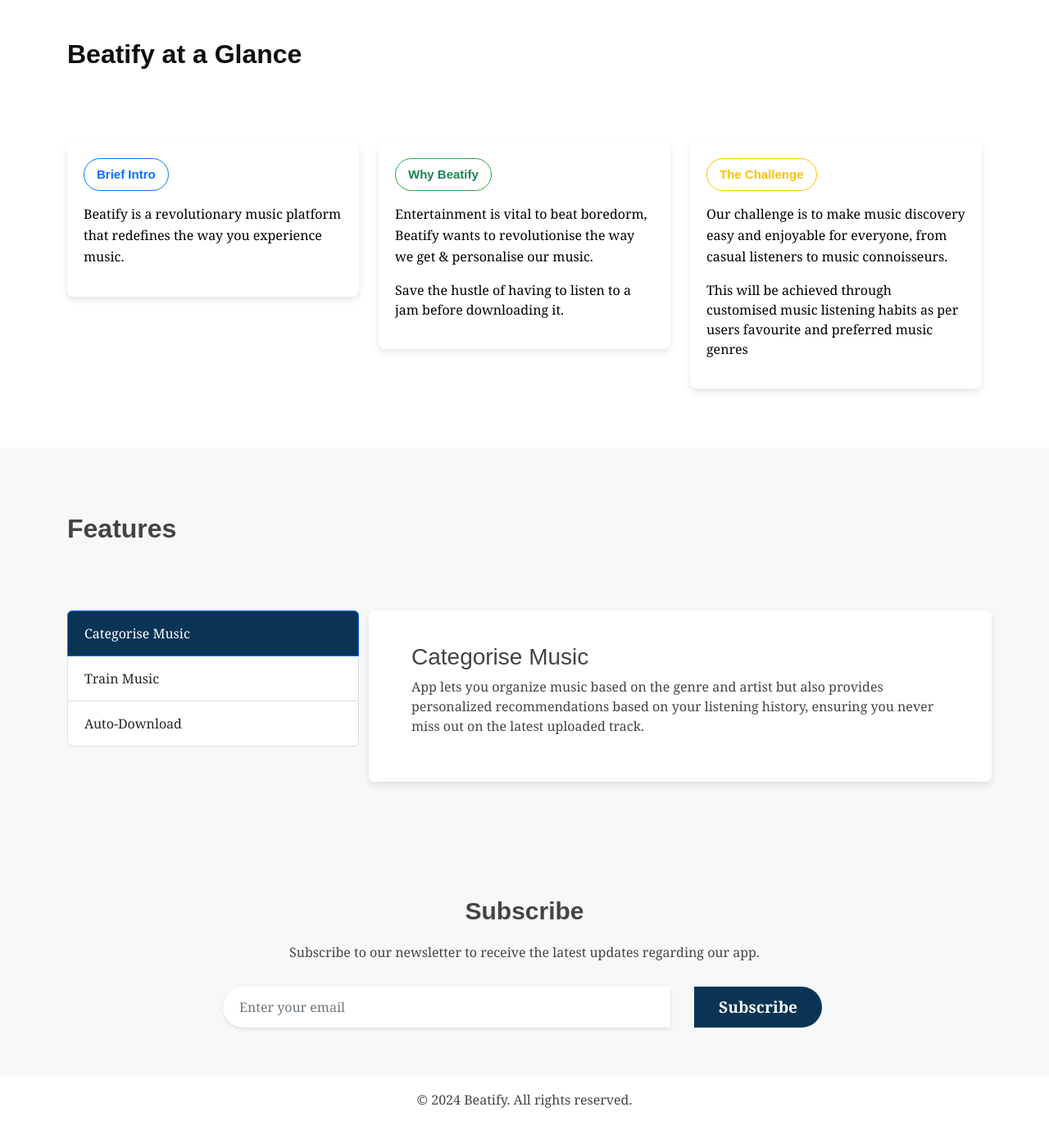
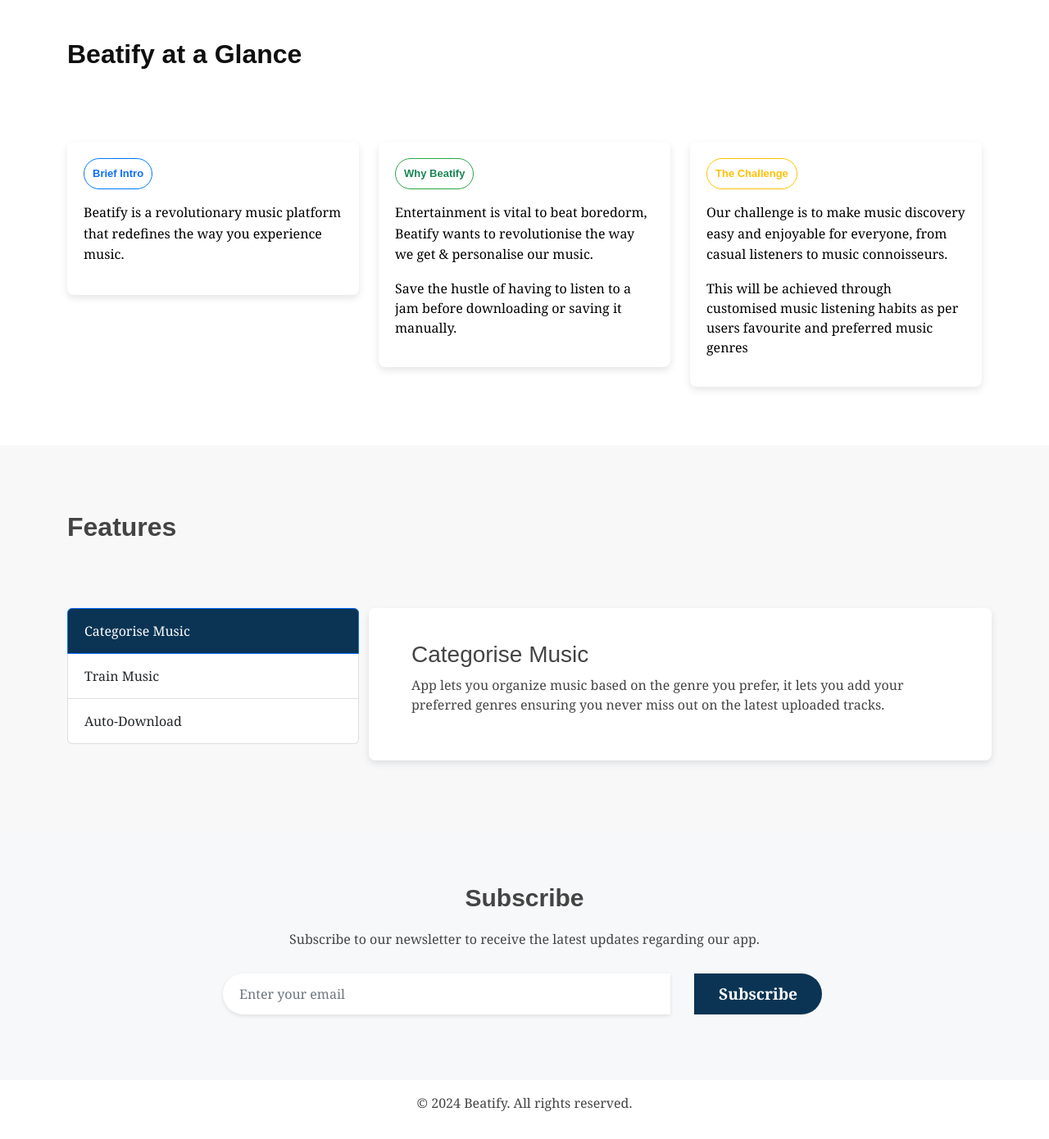
Before and after one commit to Brianluvonga/beatifyapp, a PHP site: page / in a window 1280 px wide. Shown: the part 801-2191 px from the top of the page at 82% size. Before the commit the page ends 2153 px from the top, so only its background shows below. Run offline with PHP 8.4, Linux system fonts and the light colour scheme.

Commit message:
new changes

```diff
--- a/homepage/custom.js
+++ b/homepage/custom.js
@@ -1,7 +1,49 @@
+// header typing effect
+const typingText = document.getElementById('typingText');
+const cursor = document.querySelector('.cursor');
+const textToType = "Pick a genre, add your preferred songs, discover jams as per your listening habits";
+let index = 0;
+let isDeleting = false;
+let currentText = '';
+let speed = 100; // Adjust the typing speed here (lower number = faster)
+
+function typeText() {
+    if (index < textToType.length) {
+        if (!isDeleting) {
+            currentText = textToType.slice(0, ++index);
+            typingText.textContent = currentText;
+        } else {
+            currentText = textToType.slice(0, index--);
+            typingText.textContent = currentText;
+        }
+        cursor.classList.remove('fade');
+    } else {
+        isDeleting = true;
+        cursor.classList.add('fade');
+    }
+
+    if (isDeleting && index === -1) {
+        isDeleting = false;
+        index = 0;
+    }
+
+    setTimeout(typeText, speed);
+}
+
+typeText();
+
+// Cursor blinking effect
+setInterval(() => {
+    cursor.classList.toggle('fade');
+}, 500);
+// end of typing effect
+
+
+// feature section
 document.addEventListener('DOMContentLoaded', function () {
     // Array of features with title and description
     const features = [
-        { title: 'Categorise Music', description: 'App lets you organize music based on the genre and artist but also provides personalized recommendations based on your listening history, ensuring you never miss out on the latest uploaded track.' },
+        { title: 'Categorise Music', description: 'App lets you organize music based on the genre you prefer, it lets you add your preferred genres ensuring you never miss out on the latest uploaded tracks.' },
         { title: 'Train Music', description: 'Be your own driver, customise your music genre samples with your favourite song samples, let the app analysis and fetch clues to your song samples. The app delves deep into your music preferences, extracting key features and scanning vast music datasets from the internet to uncover unique and undiscovered gems.' },
         { title: 'Auto-Download', description: 'Immerse yourself in a world of limitless musical discovery with our auto-download feature. As soon as new music that aligns with your refined preferences, as identified through our sophisticated analysis, becomes available, it is automatically downloaded to your device. Seamlessly integrating with your personalized music library, this feature ensures that you are always at the forefront of musical innovation, with fresh tracks and emerging artists at your fingertips, ready to enrich your listening experience at a moments notice' }
     ];
@@ -134,3 +176,37 @@ $('.navbar-toggler').click(function () {
     $('.navbar-toggler-icon').toggle();
     $('.navbar-close-icon').toggle();
 });
+
+
+// subscription section
+document.querySelector('.sub-form').addEventListener('submit', function (event) {
+    event.preventDefault();
+
+    const email = document.querySelector('.sub-input').value;
+    const subMessage = document.querySelector('.sub-message');
+
+    fetch('subscribe.php', {
+        method: 'POST',
+        headers: {
+            'Content-Type': 'application/x-www-form-urlencoded'
+        },
+        body: new URLSearchParams({ email: email })
+    })
+        .then(response => response.text())
+        .then(result => {
+            if (result === 'success') {
+                subMessage.textContent = 'Thank you for subscribing!';
+                subMessage.classList.add('success');
+            } else if (result === 'invalid') {
+                subMessage.textContent = 'Invalid email address.';
+                subMessage.classList.add('error');
+            } else {
+                subMessage.textContent = 'Sorry, there was an error processing your subscription.';
+                subMessage.classList.add('error');
+            }
+        })
+        .catch(error => {
+            subMessage.textContent = 'Sorry, there was an error processing your subscription.';
+            subMessage.classList.add('error');
+        });
+});
--- a/homepage/index.php
+++ b/homepage/index.php
@@ -45,25 +45,23 @@
     <!-- ======= Hero Section ======= -->
     <section id="hero" class="d-flex align-items-center justify-content-center">
         <div class="container" data-aos="fade-up">
-
             <div class="row justify-content-center" data-aos="fade-up" data-aos-delay="150">
                 <div class="col-xl-6 col-lg-8">
-                    <h1>Welcome to Beatify</h1>
+                    <h1 class="hero-title">Welcome to Beatify</h1>
                     <p class="subheadline" style="font-size: 18px">Music Beyond Entertaiment</p>
+                    <div class="typing-container">
+                        <h2 id="typingText" class="typing-text" style="font-size: 15px">
+                            <span class="cursor">|</span>
+                        </h2>
 
-                    <h2 style="font-size: 14px">
-                        Start discovering new music as per your taste
-                    </h2>
+                    </div>
                     <br>
-                    <a href="#about-section" class="btn " style="text-align: center; background-color: #022c4ef5; color: wheat">Learn More</a>
-
+                    <a href="#about-section" class="btn" style="text-align: center; background-color: #022c4ef5; color: wheat">Learn More</a>
                 </div>
             </div>
-
-
-
         </div>
     </section><!-- End Hero -->
+
 
 
     <!-- About Section -->
@@ -87,7 +85,7 @@
                         <p class="about-text">
                             Entertainment is vital to beat boredorm, Beatify wants to revolutionise the way we get & personalise our music.
                         </p>
-                        <p>Save the hustle of having to listen to a jam before downloading it.</p>
+                        <p>Save the hustle of having to listen to a jam before downloading or saving it manually.</p>
                     </div>
                 </div>
                 <!-- Challenge -->
@@ -133,16 +131,17 @@
         <div class="sub-container container">
             <h2 class="sub-heading">Subscribe</h2>
             <p class="sub-text">Subscribe to our newsletter to receive the latest updates regarding our app.</p>
-            <form class="sub-form">
+            <form class="sub-form" action="server.php" method="POST">
                 <div class="sub-form-group row justify-content-center">
                     <div class="col-md-8 col-lg-6">
-                        <input type="email" class="sub-input form-control" placeholder="Enter your email" required />
+                        <input type="email" class="sub-input form-control" name="email" placeholder="Enter your email" required>
                     </div>
                     <div class="col-md-4 col-lg-2">
                         <button type="submit" class="sub-button btn btn-primary btn-block">Subscribe</button>
                     </div>
                 </div>
             </form>
+            <div class="sub-message"></div>
         </div>
     </div>
 
--- a/homepage/new.css
+++ b/homepage/new.css
@@ -1,3 +1,42 @@
+/* .typing-container {
+    display: flex;
+    align-items: center;
+}
+
+.typing-text {
+    overflow: hidden;
+    border-right: 0.15em solid #fff;
+    white-space: nowrap;
+    animation: typing 4s steps(30, end) infinite, blink-caret 0.5s step-end infinite;
+}
+
+.cursor {
+    font-size: 1.2em;
+    animation: blink-caret 0.5s step-end infinite;
+}
+
+.cursor.fade {
+    opacity: 0;
+}
+
+@keyframes typing {
+    from {
+        width: 0;
+    }
+
+    to {
+        width: 100%;
+    }
+}
+
+@keyframes blink-caret {
+    50% {
+        border-color: transparent;
+    }
+} */
+
+
+
 .homepage-section {
     position: relative;
     height: 100vh;
@@ -100,10 +139,10 @@
 }
 
 .about-title {
-    font-size: 15px;
+    font-size: 13px;
     font-weight: bold;
     transition: color 0.3s ease;
-    padding: 10px 15px;
+    padding: 10px 10px;
     border-radius: 20px;
     display: inline-block;
 }
@@ -275,6 +314,28 @@ body {
     border-radius: 0 25px 25px 0;
 }
 
+.sub-message {
+    margin-top: 20px;
+    font-size: 16px;
+    font-weight: 600;
+    color: #022c4ef5;
+}
+
+.sub-message.success {
+    color: green;
+}
+
+.sub-message.error {
+    color: red;
+}
+
+.sub-button:hover {
+    background-color: rgb(248, 119, 141);
+    /* Darker shade on hover */
+    color: #fff;
+    /* Keep text color white on hover */
+}
+
 .rounded-right-0 {
     border-top-right-radius: 0 !important;
     border-bottom-right-radius: 0 !important;
```
Also changed, not shown: homepage/server.php (+18 -27 lines), features/index.html (renamed from homepage/index.html).
